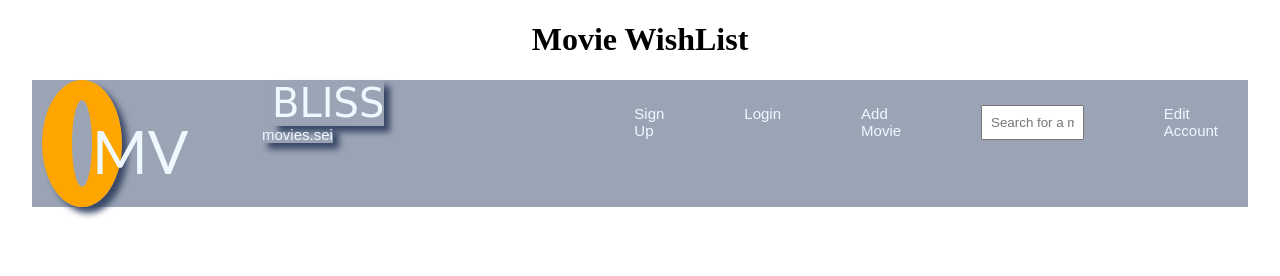
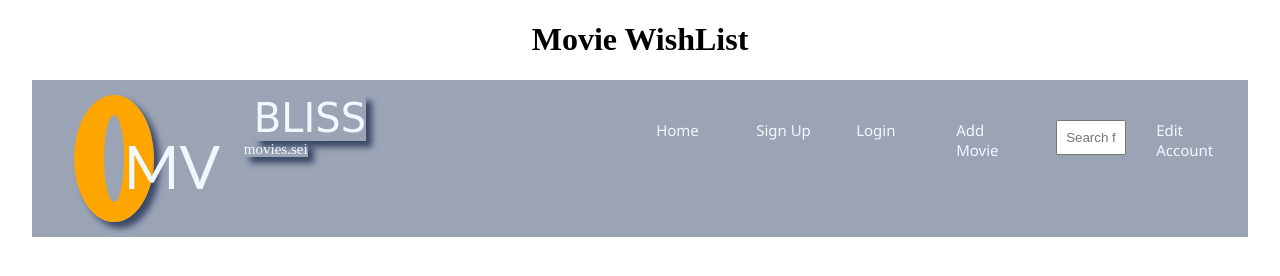
Before and after one commit to amarynn/Movie-Wishlist-App, a website: page client/index.html in a window 1280 px wide. Drawn offline with Linux system fonts and the light colour scheme; no server answers.

Commit message:
CSS updated

```diff
--- a/client/css/navigation.css
+++ b/client/css/navigation.css
@@ -1,11 +1,10 @@
-.header-nav ul{
+.header-nav{
     display: flex;
     justify-content:left;
     text-decoration: none;
     list-style: none;
     border: 2px solid 394867;
     font-size: 15px;
-    font-family: fantasy;
     justify-content: center;
     margin-left: 0px;
     background-color: #9BA4B5;
@@ -13,8 +12,15 @@
     padding-left: 10px;
     gap: 50px;
     padding-right: 0px;
+}
 
+.header-nav ul{
+    display: inline-flex;
+    list-style: none;
+}
 
+.header-nav ul.navigation li{
+    min-width: 100px;
 }
 
 .bliss{
@@ -40,6 +46,7 @@
     text-size-adjust: 10px;
     padding-right: 30px;
     gap: 10px;
+    font-family: 'Segoe UI', Tahoma, Geneva, Verdana, sans-serif;
 }
 
 
--- a/client/index.html
+++ b/client/index.html
@@ -24,6 +24,14 @@
         <ul>
             <li class="logo">MV</li>
             <li><span class="bliss">BLISS </span> <br> <span class="sei">movies.sei</span></li>
+            </ul>
+            <ul class="navigation">
+            <li class="user-info"
+            id="material-symbols-outlined home"
+            onclick="renderMovieList()">
+            Home
+
+            </li>
             <li class="user-info" id="material-symbols-outlined sign-up" onClick="renderSignUp()">Sign Up</li>
             <li class="user-info"  id="material-symbols-outlined login" onClick="renderLogin()">Login</li>
             <li class="user-info"  id="material-symbols-outlined login" onClick="renderAddMovie()">Add Movie</li>
```
